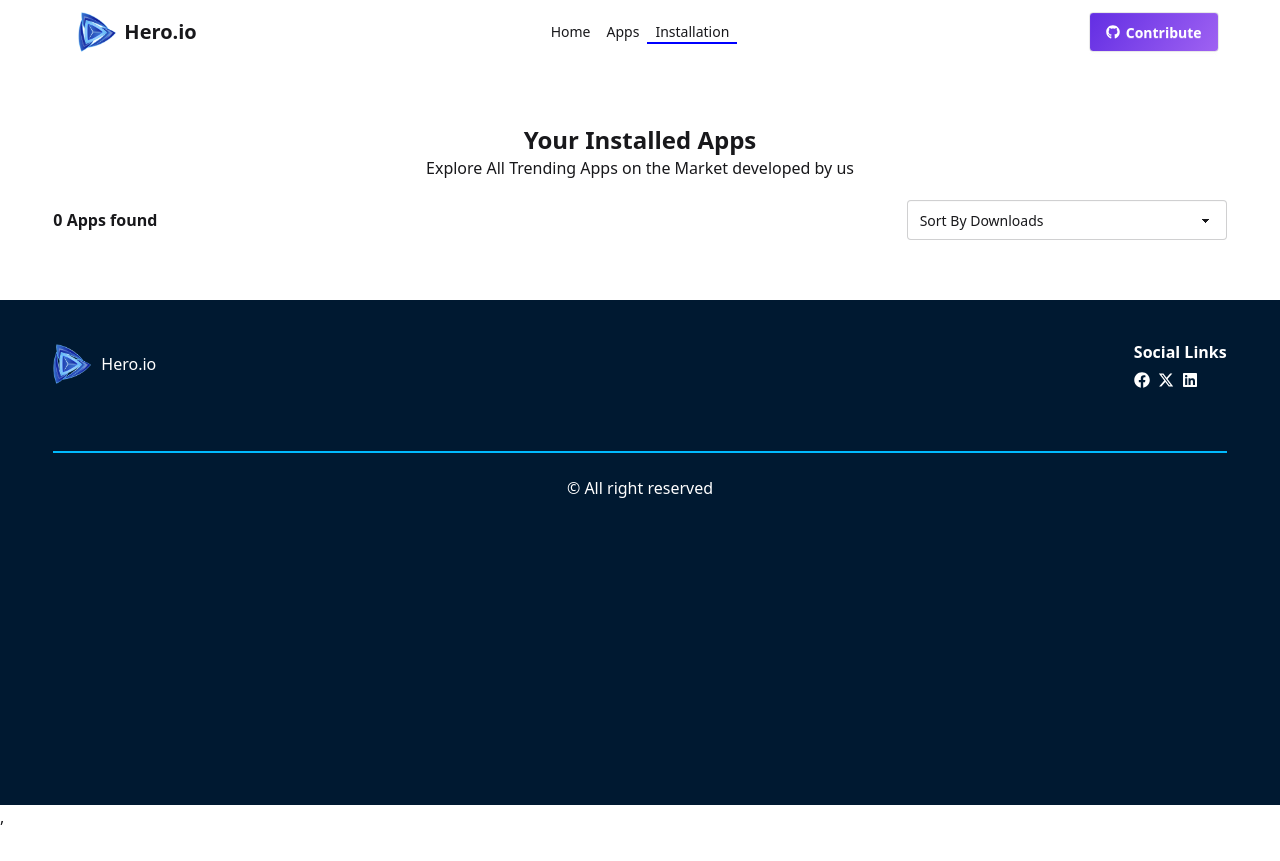
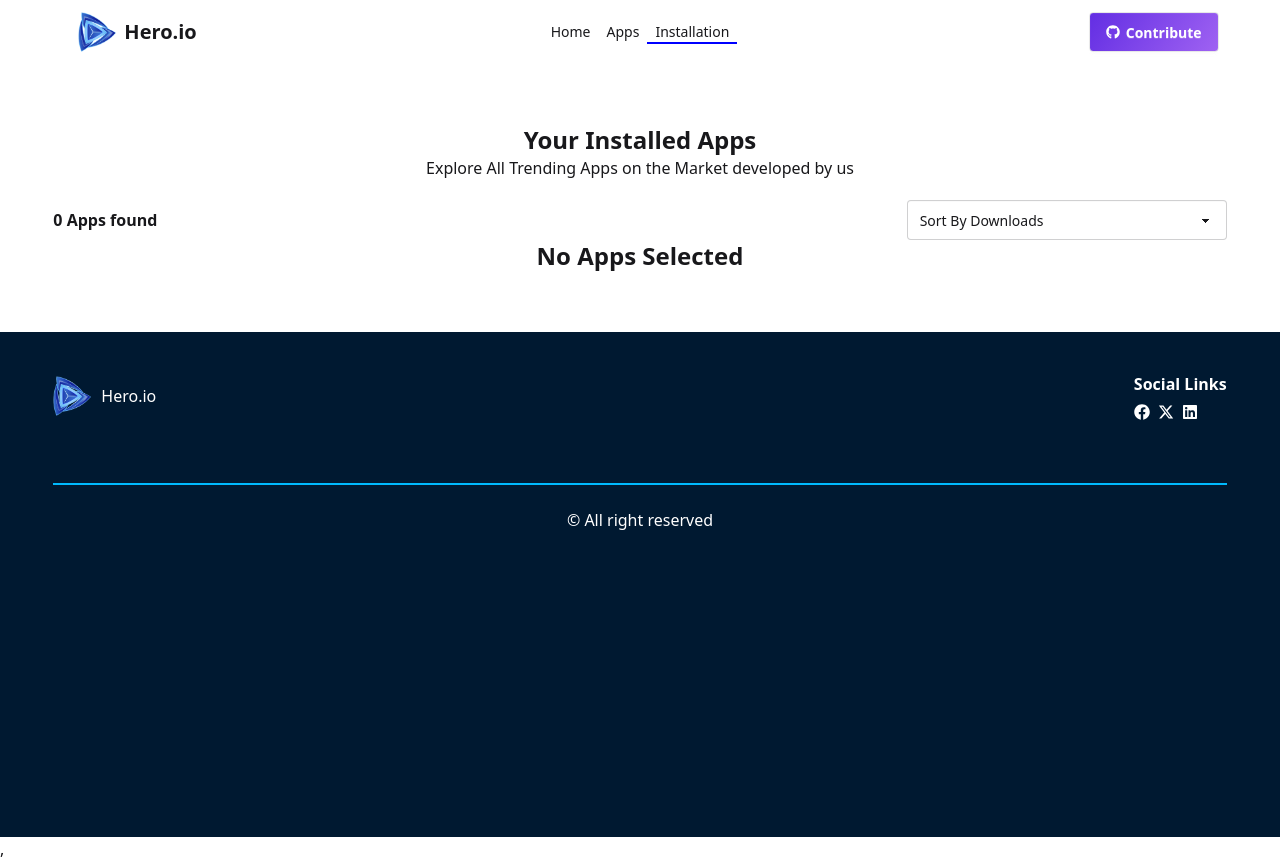
Before and after one commit to developerenamul/hero-app, a React (Vite) app: page /installation in a window 1280 px wide. Before the commit the page ends 829 px from the top, so only its background shows below. Built offline with nearby package versions, Linux system fonts and the light colour scheme.

Commit message:
no apps found added

```diff
--- a/src/pages/Installation.jsx
+++ b/src/pages/Installation.jsx
@@ -49,7 +49,9 @@
             <option>Low</option>
           </select>
         </div>
-
+        <h2 className="text-2xl font-bold text-center">
+          {appsData.length === 0 && "No Apps Selected  "}
+        </h2>
         <div className="mt-5">
           {appsData.map((app) => (
             <InstallationCard
```
